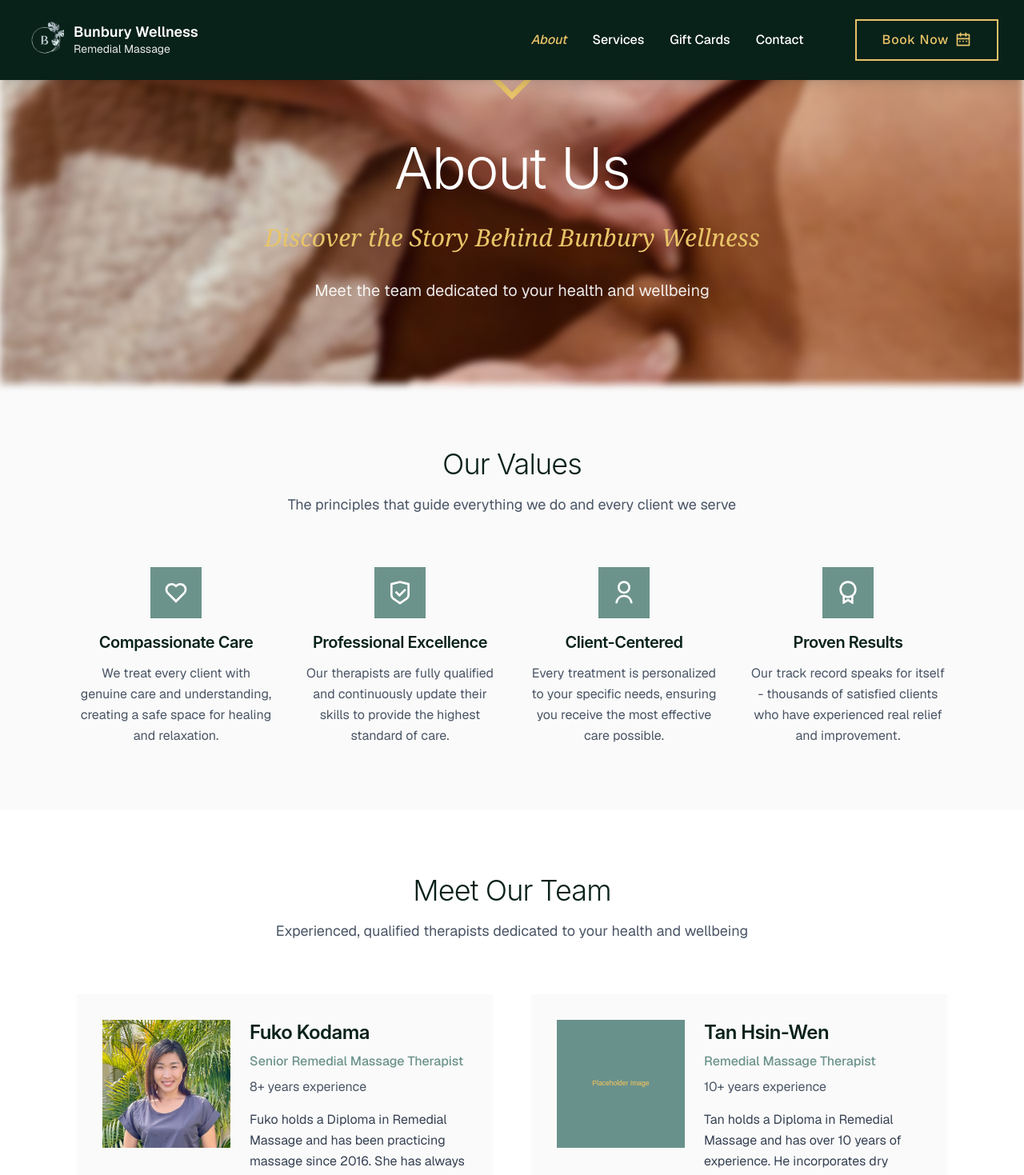
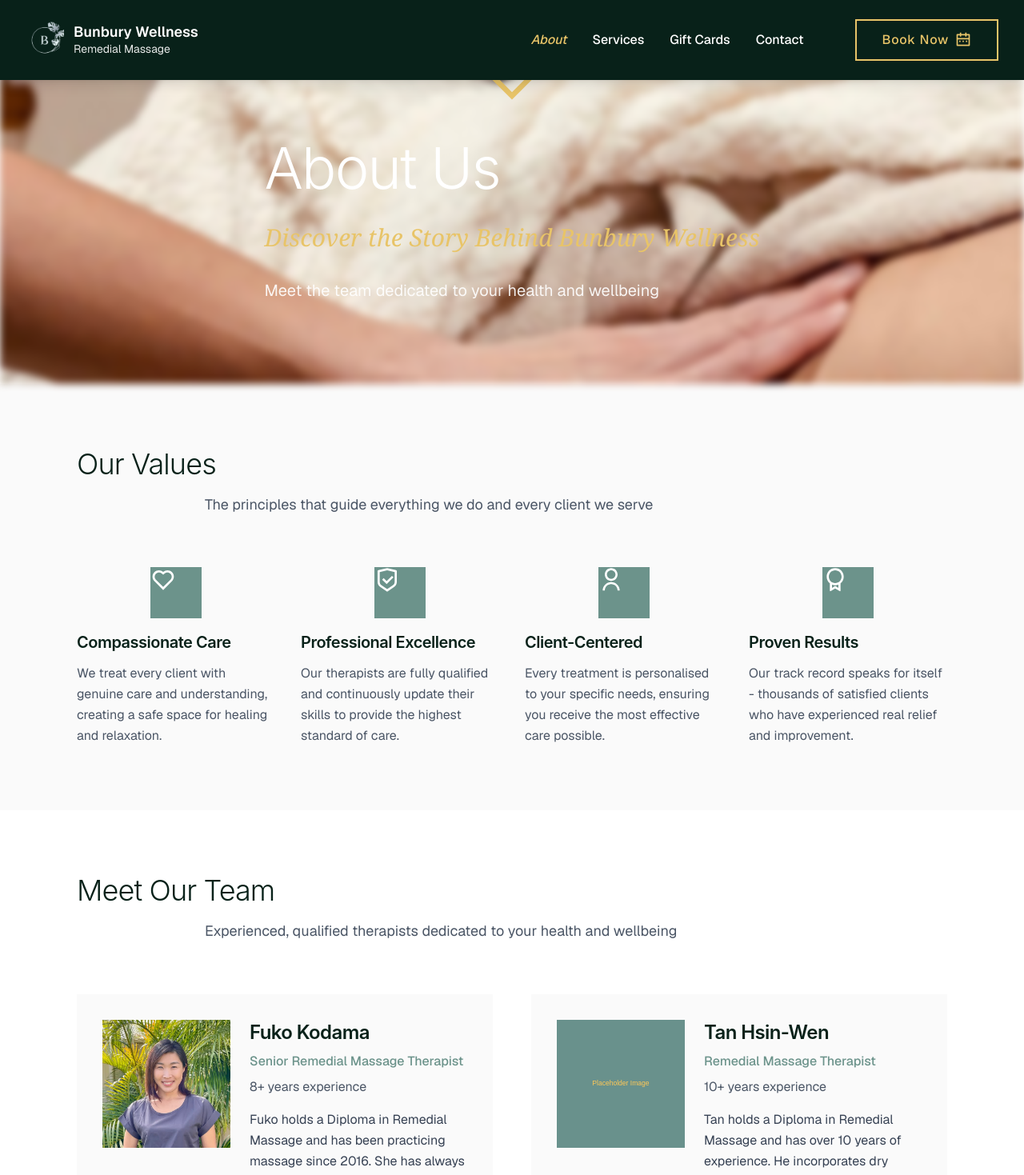
Before and after one commit to kadynjaipearce/mockup-site, a Next.js app: page /about in a window 1280 px wide. Shown: the top 1469 px of the page at 80% size. Built offline with nearby package versions, Linux system fonts and the light colour scheme.

Commit message:
🎨 feat(about): update icons and revert to consistent leaf icons for benefits section

```diff
--- a/app/about/page.tsx
+++ b/app/about/page.tsx
@@ -3,13 +3,13 @@
 import Header from "@/components/Header";
 import Footer from "@/components/Footer";
 import {
-  RiLeafLine,
   RiHeartLine,
   RiShieldCheckLine,
   RiUserLine,
   RiAwardLine,
   RiCalendar2Line,
   RiMailLine,
+  RiLeafLine,
 } from "@remixicon/react";
 import Link from "next/link";
 import Image from "next/image";
@@ -78,7 +78,7 @@ const values = [
     icon: RiUserLine,
     title: "Client-Centered",
     description:
-      "Every treatment is personalized to your specific needs, ensuring you receive the most effective care possible.",
+      "Every treatment is personalised to your specific needs, ensuring you receive the most effective care possible.",
   },
   {
     icon: RiAwardLine,
@@ -125,7 +125,7 @@ export default function AboutPage() {
       <section className="relative min-h-[60vh] flex items-center justify-center">
         {/* Background Image */}
         <div
-          className="absolute inset-0 bg-cover bg-center bg-no-repeat"
+          className="absolute inset-0 bg-cover bg-centre bg-no-repeat"
           style={{
             backgroundImage: `url('/back.jpg')`,
             filter: "blur(5px)",
@@ -136,7 +136,7 @@ export default function AboutPage() {
         <div className="absolute inset-0 bg-gradient-to-t from-spa-secondary via-spa-secondary/60 to-transparent" />
 
         {/* Content */}
-        <div className="relative z-10 text-center text-white px-4 sm:px-6 lg:px-8 max-w-4xl mx-auto">
+        <div className="relative z-10 text-centre text-white px-4 sm:px-6 lg:px-8 max-w-4xl mx-auto">
           <div className="flex justify-center mb-8">
             <RiHeartLine className="h-20 w-20 text-spa-accent" />
           </div>
@@ -158,7 +158,7 @@ export default function AboutPage() {
       {/* Our Values */}
       <section className="py-20 bg-spa-neutral">
         <div className="max-w-6xl mx-auto px-4 sm:px-6 lg:px-8">
-          <div className="text-center mb-16">
+          <div className="text-centre mb-16">
             <h2 className="text-3xl md:text-4xl font-light text-spa-secondary mb-4">
               Our Values
             </h2>
@@ -170,8 +170,8 @@ export default function AboutPage() {
 
           <div className="grid md:grid-cols-2 lg:grid-cols-4 gap-8">
             {values.map((value, index) => (
-              <div key={index} className="text-center">
-                <div className="w-16 h-16 bg-spa-primary flex items-center justify-center mx-auto mb-4">
+              <div key={index} className="text-centre">
+                <div className="w-16 h-16 bg-spa-primary flex items-centre justify-centre mx-auto mb-4">
                   <value.icon className="h-8 w-8 text-white" />
                 </div>
                 <h3 className="text-xl font-semibold text-spa-secondary mb-3">
@@ -189,7 +189,7 @@ export default function AboutPage() {
       {/* Our Team */}
       <section className="py-20 bg-white">
         <div className="max-w-6xl mx-auto px-4 sm:px-6 lg:px-8">
-          <div className="text-center mb-16">
+          <div className="text-centre mb-16">
             <h2 className="text-3xl md:text-4xl font-light text-spa-secondary mb-4">
               Meet Our Team
             </h2>
@@ -250,7 +250,7 @@ export default function AboutPage() {
       {/* Our Journey */}
       <section className="py-20 bg-spa-neutral">
         <div className="max-w-4xl mx-auto px-4 sm:px-6 lg:px-8">
-          <div className="text-center mb-16">
+          <div className="text-centre mb-16">
             <h2 className="text-3xl md:text-4xl font-light text-spa-secondary mb-4">
               Our Journey
             </h2>
@@ -296,7 +296,7 @@ export default function AboutPage() {
       {/* Why Choose Us */}
       <section className="py-20 bg-white">
         <div className="max-w-4xl mx-auto px-4 sm:px-6 lg:px-8">
-          <div className="text-center mb-16">
+          <div className="text-centre mb-16">
             <h2 className="text-3xl md:text-4xl font-light text-spa-secondary mb-4">
               Why Choose Bunbury Wellness?
             </h2>
@@ -331,7 +331,7 @@ export default function AboutPage() {
                     Comprehensive Treatment Plans
                   </h3>
                   <p className="text-gray-600 text-sm">
-                    We don&apos;t just treat symptoms - we create personalized
+                    We don&apos;t just treat symptoms - we create personalised
                     care plans that address the root cause of your discomfort.
                   </p>
                 </div>
--- a/components/BookingPolicy.tsx
+++ b/components/BookingPolicy.tsx
@@ -32,10 +32,10 @@ export default function BookingPolicy() {
 
         <div className="grid md:grid-cols-2 gap-10 mb-20">
           {/* Booking Requirements */}
-          <div className="bg-white shadow-lg border-l-8 border-spa-primary/80 p-8 flex flex-col gap-6">
+          <div className="bg-white shadow-lg border-l-8 text-spa-secondary p-8 flex flex-col gap-6">
             <div className="flex items-center gap-4 mb-2">
               <div className="w-14 h-14 bg-spa-primary/10 flex items-center justify-center">
-                <RiUserLine className="h-7 w-7 text-spa-primary" />
+                <RiUserLine className="h-7 w-7 text-spa-secondary" />
               </div>
               <h3 className="text-2xl font-semibold text-spa-secondary">
                 Booking
@@ -69,21 +69,19 @@ export default function BookingPolicy() {
             </div>
             <ul className="space-y-3 text-gray-700 text-base">
               <li>
-                <span className="font-medium text-spa-secondary">
+                <span className="font-medium text-spa-accent">
                   48-hour notice:
                 </span>{" "}
                 Required to avoid fees
               </li>
               <li>
-                <span className="font-medium text-spa-secondary">
+                <span className="font-medium text-spa-accent">
                   Late cancellations:
                 </span>{" "}
                 (under 2 hours) incur full session fee
               </li>
               <li>
-                <span className="font-medium text-spa-secondary">
-                  No-shows:
-                </span>{" "}
+                <span className="font-medium text-spa-accent">No-shows:</span>{" "}
                 Charged full session fee
               </li>
             </ul>
--- a/components/Specials.tsx
+++ b/components/Specials.tsx
@@ -125,8 +125,11 @@ export default function Specials() {
               <div className="absolute inset-0 bg-gradient-to-t from-black/70 to-transparent" />
               <div className="relative z-10 flex flex-col justify-end h-full p-8">
                 <h2 className="text-2xl md:text-3xl font-bold text-white mb-2 drop-shadow">
-                  Spa Date Night
+                  Specials #1
                 </h2>
+                <p className="text-white/90 mb-6 text-base font-light drop-shadow">
+                  Treat that someone special
+                </p>
                 <Link
                   href="/services/remedial-massage"
                   className="btn-spa-accent px-6 py-3 w-fit inline-flex items-center gap-2 group text-base font-medium"
```
